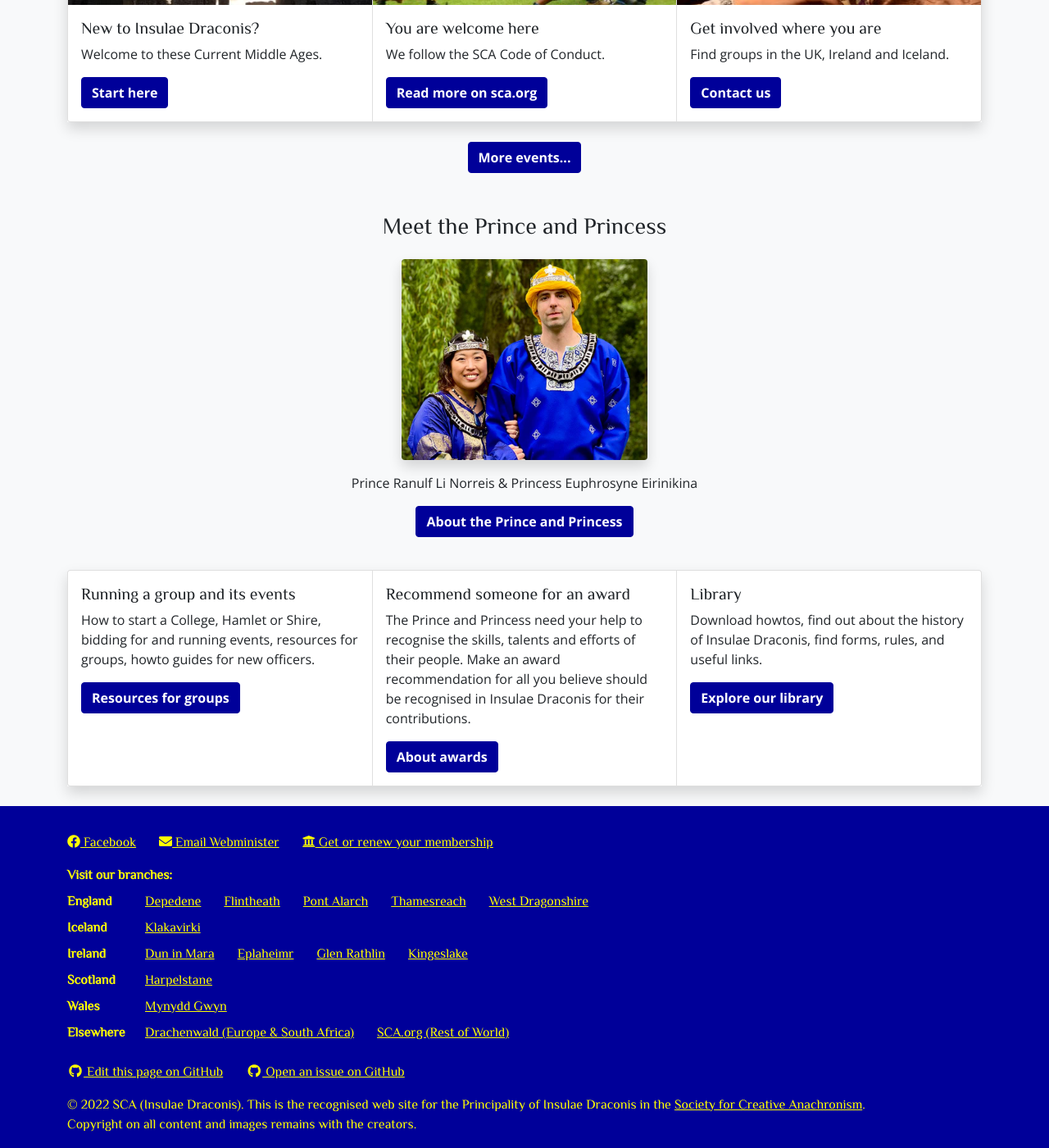
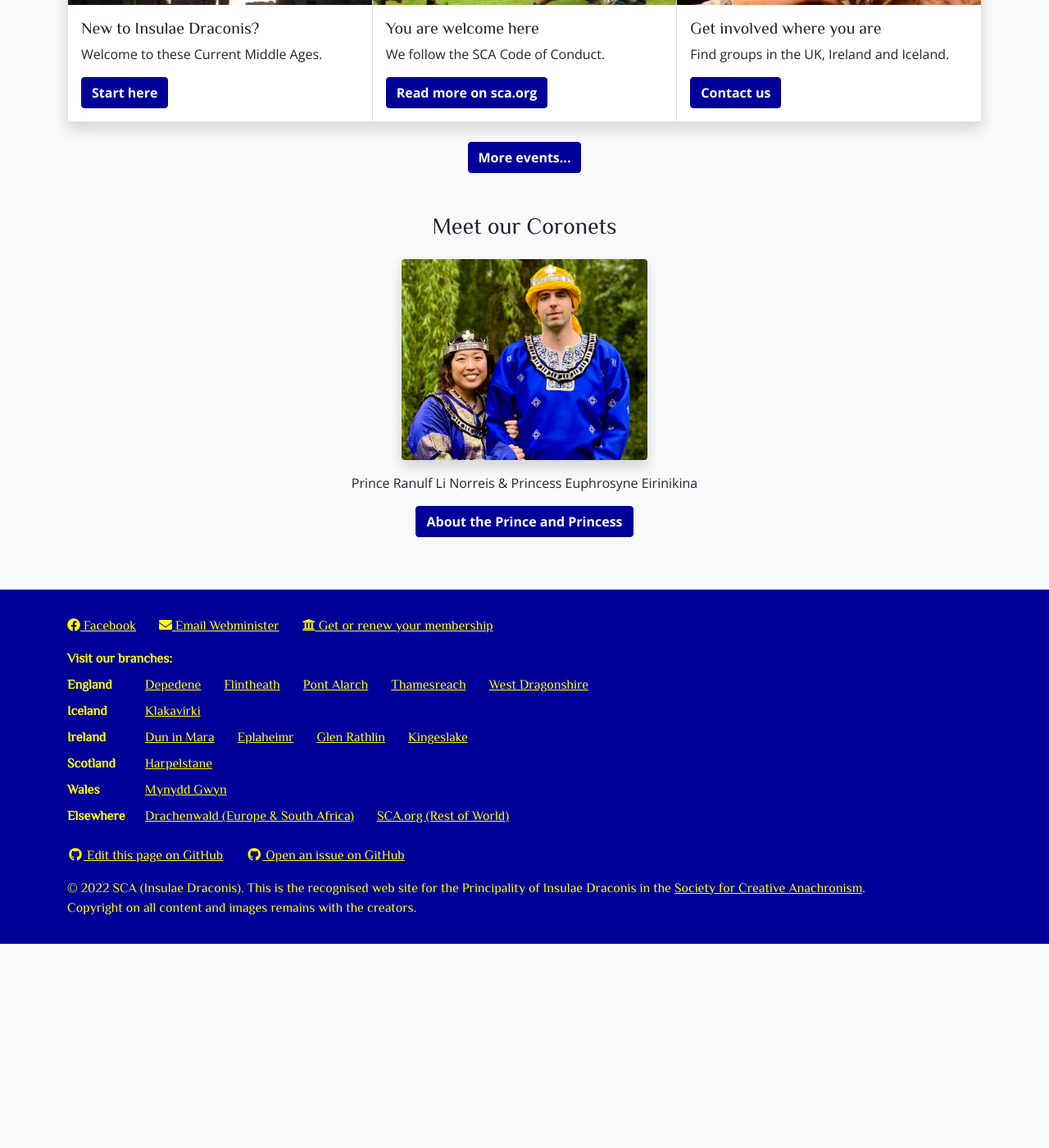
Before and after one commit to drachenwald/insulae-draconis, a Jekyll site: the page built from index.html, in a window 1280 px wide and 1400 px high, scrolled down 609 px. Shown: the whole window at 82% size. Built offline with Jekyll 4.4.1, drawn with Linux system fonts in a browser that asks for light colours; comment, search, counter and statistics services are not loaded; after the commit the page ends 1760 px from its top, so only the background shows below that.

Commit message:
Update index.html

```diff
--- a/index.html
+++ b/index.html
@@ -72,7 +72,7 @@ subtitle: Learn history by living it
   <div class="row">
     <div class="col-0 col-md-1 col-lg-2">&nbsp;</div>
     <div class="col-12 col-md-10 col-lg-8">
-      <h3>Meet the Prince and Princess</h3>
+      <h3>Meet our Coronets</h3>
       <img src="{% link coronet/images/Ranulf-Euphrosyne.jpg %}" style="max-width: 300px; height: auto;" class="rounded my-3 shadow" />
       <p>
         Prince Ranulf Li Norreis & Princess Euphrosyne Eirinikina
@@ -86,44 +86,3 @@ subtitle: Learn history by living it
 </div>
 
 <br />
-
-<div class="card-group shadow">
-  <div class="card">
-    <div class="card-body">
-      <h5 class="card-title">Running a group and its events</h5>
-      <p class="card-text">
-        How to start a College, Hamlet or Shire, bidding for and running events,
-        resources for groups, howto guides for new officers.
-      </p>
-      <p class="card-text">
-        <a role="button" class="btn btn-primary stretched-link" href="{% link library/group-resources/index.md %}">Resources for groups</a>
-      </p>
-    </div>
-  </div>
-
-  <div class="card">
-    <div class="card-body">
-      <h5 class="card-title">Recommend someone for an award</h5>
-      <p class="card-text">
-        The Prince and Princess need your help to recognise the skills, talents and efforts of their people.
-        Make an award recommendation for all you believe should be recognised in Insulae Draconis for their contributions.
-      </p>
-      <p class="card-text">
-        <a role="button" class="btn btn-primary stretched-link" href="{% link coronet/recommend.html %}">About awards</a>
-      </p>
-    </div>
-  </div>
-
-  <div class="card">
-    <div class="card-body">
-      <h5 class="card-title">Library</h5>
-      <p class="card-text">
-        Download howtos, find out about the history of Insulae Draconis,
-        find forms, rules, and useful links.
-      </p>
-      <p class="card-text">
-        <a role="button" class="btn btn-primary stretched-link" href="{% link library/index.md %}">Explore our library</a>
-      </p>
-    </div>
-  </div>
-</div>
```
